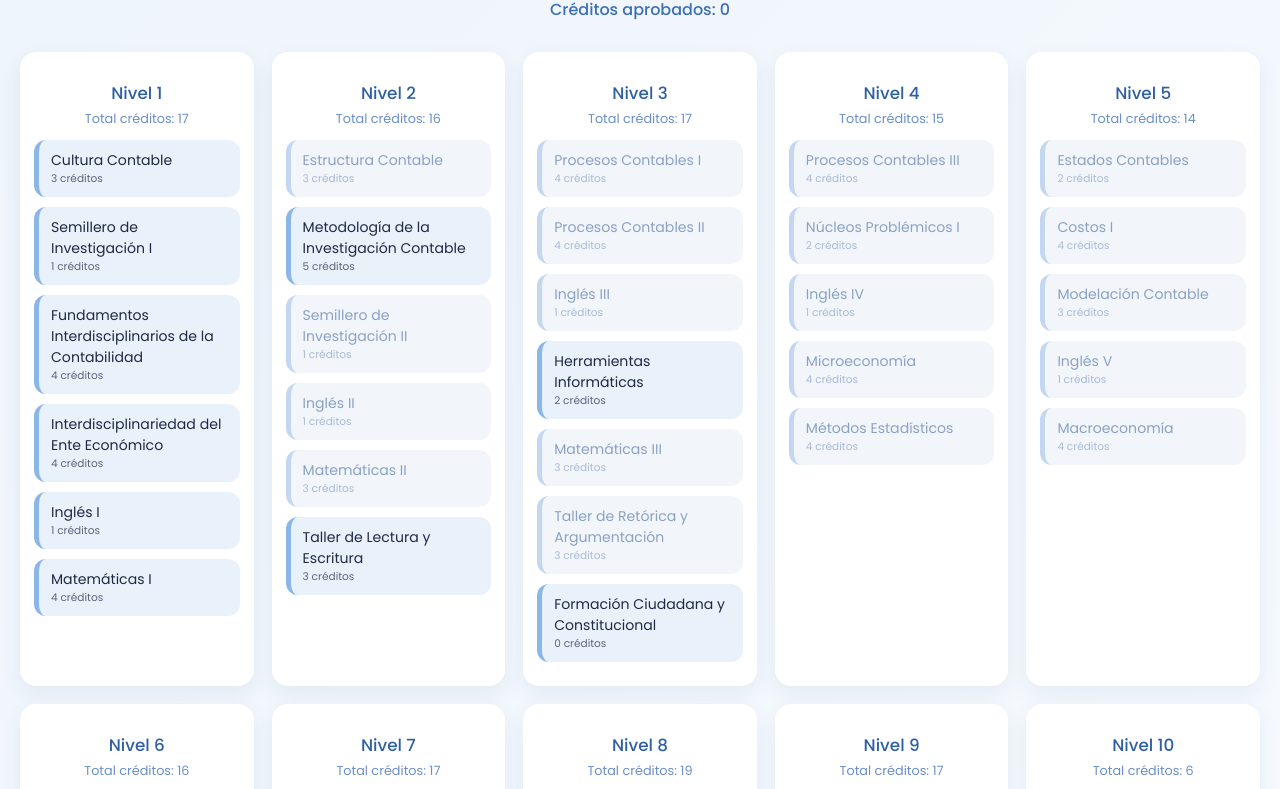
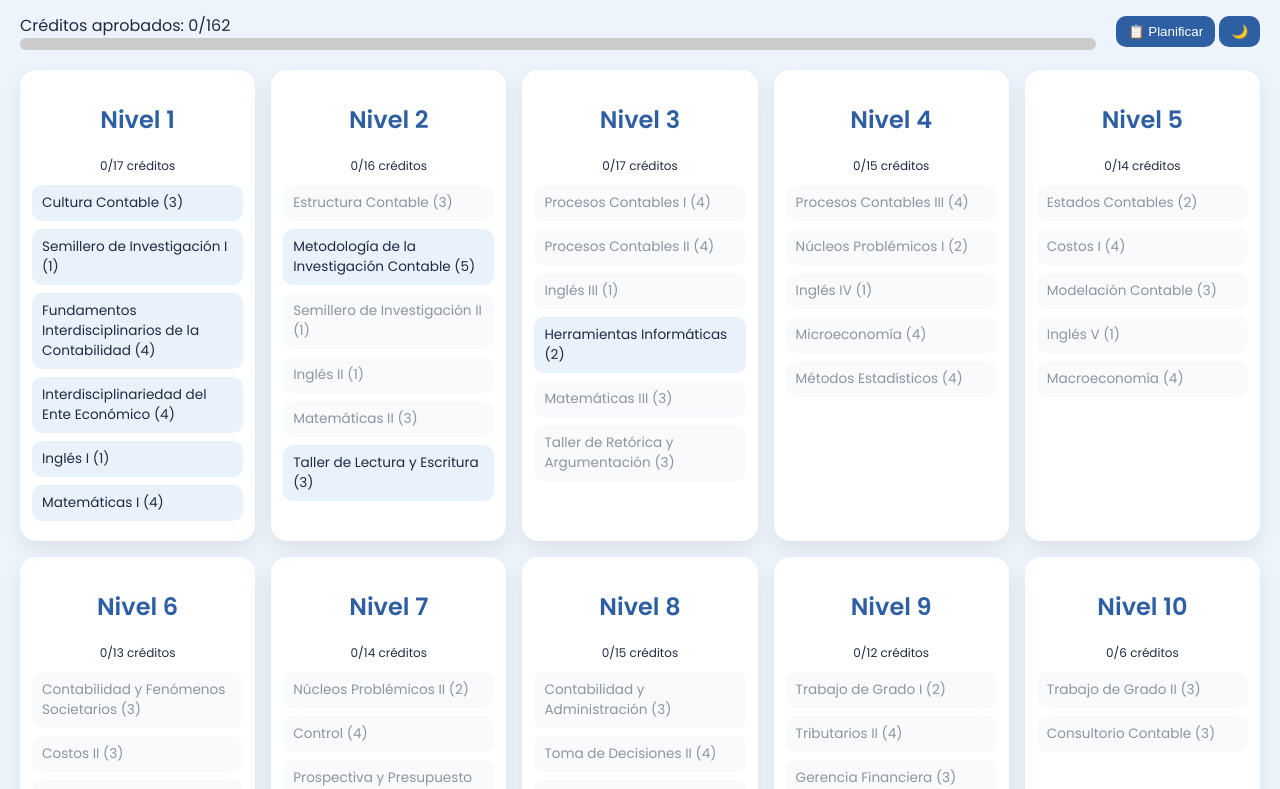
Before and after one commit to yuleidybravo/Malla-Contadur-a-UdeA, a plain HTML site: page index.html in a window 1280 px wide. Shown: the part 98-887 px from the top of the page. Drawn offline with Linux system fonts and the light colour scheme.

Commit message:
Update index5.html

```diff
--- a/index.html
+++ b/index.html
@@ -1,117 +1,105 @@
 <!DOCTYPE html>
 <html lang="es">
 <head>
-  <meta charset="UTF-8" />
+<meta charset="UTF-8">
 <title>Malla Curricular – Contaduría</title>
 
-  <!-- FUENTE BONITA -->
 <link href="https://fonts.googleapis.com/css2?family=Poppins:wght@300;400;500;600&display=swap" rel="stylesheet">
 
 <style>
-    body {
-      font-family: 'Poppins', sans-serif;
-      background: linear-gradient(135deg, #eef4fb, #f7fbff);
-      margin: 0;
-      padding: 20px;
-      color: #1f2a44;
+:root{
+  --bg:#eef4fb;
+  --card:#ffffff;
+  --text:#1f2a44;
+  --primary:#2f5fa3;
+  --light:#e9f1fb;
+  --approved:#cfe2f9;
+  --locked:#f2f6fb;
 }
-
-    h1 {
-      text-align: center;
-      margin-bottom: 6px;
-      font-weight: 600;
-      color: #244a7c;
+body.dark{
+  --bg:#0e1a2b;
+  --card:#16263d;
+  --text:#e4ecf7;
+  --primary:#6ea2e8;
+  --light:#1f3554;
+  --approved:#284d7c;
+  --locked:#1a2c47;
 }
-
-    .credits {
-      text-align: center;
-      margin-bottom: 30px;
-      font-weight: 500;
-      color: #3b6fb6;
+body{
+  margin:0;
+  padding:20px;
+  font-family:'Poppins',sans-serif;
+  background:var(--bg);
+  color:var(--text);
+  transition:.3s;
 }
-
-    /* 5 columnas arriba, 5 abajo */
-    .grid {
-      display: grid;
-      grid-template-columns: repeat(5, 1fr);
-      gap: 18px;
+h1{text-align:center;color:var(--primary)}
+.top{
+  display:flex;
+  justify-content:space-between;
+  align-items:center;
+  gap:20px;
+  margin-bottom:20px;
+  flex-wrap:wrap;
 }
-
-    .column {
-      background: #ffffff;
-      border-radius: 16px;
-      padding: 14px;
-      box-shadow: 0 8px 20px rgba(36, 74, 124, 0.08);
+button{
+  background:var(--primary);
+  color:#fff;
+  border:none;
+  padding:8px 12px;
+  border-radius:10px;
+  cursor:pointer;
 }
-
-    .column h2 {
-      text-align: center;
-      font-size: 1.05em;
-      margin-bottom: 4px;
-      font-weight: 500;
-      color: #2f5fa3;
+.progress-bar{
+  background:#ccc;
+  height:12px;
+  border-radius:10px;
+  overflow:hidden;
 }
-
-    .total-nivel {
-      text-align: center;
-      font-size: 0.8em;
-      color: #6b8fc9;
-      margin-bottom: 12px;
+.progress-fill{
+  height:100%;
+  width:0;
+  background:var(--primary);
+  transition:.4s;
 }
-
-    .course {
-      background: #e9f1fb;
-      margin-bottom: 10px;
-      padding: 10px 12px;
-      border-radius: 12px;
-      cursor: pointer;
-      font-size: 0.88em;
-      position: relative;
-      transition: all 0.25s ease;
-      border-left: 5px solid #8bb6e8;
+.grid{
+  display:grid;
+  grid-template-columns:repeat(5,1fr);
+  gap:16px;
 }
-
-    .course small {
-      display: block;
-      font-size: 0.75em;
-      opacity: 0.7;
+.column{
+  background:var(--card);
+  border-radius:16px;
+  padding:12px;
+  box-shadow:0 8px 20px rgba(0,0,0,.08);
 }
-
-    .course:hover {
-      transform: translateY(-2px);
-      box-shadow: 0 6px 14px rgba(36, 74, 124, 0.12);
+.column h2{text-align:center;color:var(--primary)}
+.level-progress{
+  font-size:.75em;
+  text-align:center;
+  margin-bottom:10px;
 }
-
-    /* Aprobadas */
-    .approved {
-      background: #cfe2f9;
-      border-left-color: #2f5fa3;
-      color: #1e3f6f;
-      text-decoration: line-through;
+.course{
+  background:var(--light);
+  padding:8px 10px;
+  border-radius:10px;
+  margin-bottom:8px;
+  cursor:pointer;
+  transition:.2s;
+  font-size:.85em;
 }
-
-    /* Bloqueadas */
-    .locked {
-      background: #f2f6fb;
-      border-left-color: #c3d7f2;
-      cursor: not-allowed;
-      color: #8aa1c4;
+.course:hover{transform:scale(1.03)}
+.approved{
+  background:var(--approved);
+  text-decoration:line-through;
 }
-
-    .locked:hover::after {
-      content: attr(data-tooltip);
-      position: absolute;
-      left: 50%;
-      bottom: 110%;
-      transform: translateX(-50%);
-      background: #2f5fa3;
-      color: #ffffff;
-      padding: 6px 8px;
-      border-radius: 8px;
-      font-size: 0.72em;
-      white-space: pre-line;
-      box-shadow: 0 4px 12px rgba(0,0,0,0.15);
-      z-index: 10;
+.locked{
+  background:var(--locked);
+  opacity:.5;
+  cursor:not-allowed;
+}
+.plan{
+  outline:2px dashed var(--primary);
 }
 </style>
 </head>
@@ -119,13 +107,37 @@
 <body>
 
 <h1>Malla Curricular – Contaduría</h1>
-<div id="credits" class="credits"></div>
+
+<div class="top">
+  <div style="flex:1">
+    <div id="creditText"></div>
+    <div class="progress-bar">
+      <div id="progressFill" class="progress-fill"></div>
+    </div>
+  </div>
+  <div>
+    <button onclick="togglePlan()">📋 Planificar</button>
+    <button onclick="toggleDark()">🌙</button>
+  </div>
+</div>
+
+<div id="planCredits"></div>
 
 <div id="grid" class="grid"></div>
 
 <script>
-  const data = [
-    { level:'Nivel 1', courses:[
+const TOTAL_CREDITS=162;
+let planning=false;
+
+const approved=new Set(JSON.parse(localStorage.getItem('approvedCourses')||'[]'));
+const planned=new Set();
+
+if(localStorage.getItem('dark')==='1'){
+  document.body.classList.add('dark');
+}
+
+const data=[
+{level:'Nivel 1',courses:[
 {id:'1502010',name:'Cultura Contable',credits:3,req:[]},
 {id:'1502014',name:'Semillero de Investigación I',credits:1,req:[]},
 {id:'1502015',name:'Fundamentos Interdisciplinarios de la Contabilidad',credits:4,req:[]},
@@ -133,7 +145,7 @@
 {id:'1502150',name:'Inglés I',credits:1,req:[]},
 {id:'1504101',name:'Matemáticas I',credits:4,req:[]}
 ]},
-    { level:'Nivel 2', courses:[
+{level:'Nivel 2',courses:[
 {id:'1502021',name:'Estructura Contable',credits:3,req:['1502015']},
 {id:'1502024',name:'Metodología de la Investigación Contable',credits:5,req:[]},
 {id:'1502026',name:'Semillero de Investigación II',credits:1,req:['1502014']},
@@ -141,120 +153,143 @@
 {id:'1504102',name:'Matemáticas II',credits:3,req:['1504101']},
 {id:'1506016',name:'Taller de Lectura y Escritura',credits:3,req:[]}
 ]},
-    { level:'Nivel 3', courses:[
+{level:'Nivel 3',courses:[
 {id:'1502031',name:'Procesos Contables I',credits:4,req:['1502021']},
 {id:'1502033',name:'Procesos Contables II',credits:4,req:['1502021']},
 {id:'1502152',name:'Inglés III',credits:1,req:['1502151']},
 {id:'1502873',name:'Herramientas Informáticas',credits:2,req:[]},
 {id:'1504103',name:'Matemáticas III',credits:3,req:['1504102']},
-      {id:'1506036',name:'Taller de Retórica y Argumentación',credits:3,req:['1506016']},
-      {id:'1506100',name:'Formación Ciudadana y Constitucional',credits:0,req:[]}
+{id:'1506036',name:'Taller de Retórica y Argumentación',credits:3,req:['1506016']}
 ]},
-    { level:'Nivel 4', courses:[
+{level:'Nivel 4',courses:[
 {id:'1502035',name:'Procesos Contables III',credits:4,req:['1502033']},
-      {id:'1502038',name:'Núcleos Problémicos I',credits:2,req:['1502873','1502031','1502033']},
+{id:'1502038',name:'Núcleos Problémicos I',credits:2,req:['1502031','1502033']},
 {id:'1502153',name:'Inglés IV',credits:1,req:['1502152']},
 {id:'1503608',name:'Microeconomía',credits:4,req:['1504103']},
 {id:'1504064',name:'Métodos Estadísticos',credits:4,req:['1504102']}
 ]},
-    { level:'Nivel 5', courses:[
+{level:'Nivel 5',courses:[
 {id:'1502043',name:'Estados Contables',credits:2,req:['1502031','1502035']},
 {id:'1502050',name:'Costos I',credits:4,req:['1502031']},
 {id:'1502055',name:'Modelación Contable',credits:3,req:['1502024']},
 {id:'1502154',name:'Inglés V',credits:1,req:['1502153']},
 {id:'1503609',name:'Macroeconomía',credits:4,req:['1503608']}
 ]},
-    { level:'Nivel 6', courses:[
+{level:'Nivel 6',courses:[
 {id:'1502045',name:'Contabilidad y Fenómenos Societarios',credits:3,req:['1502043']},
 {id:'1502061',name:'Costos II',credits:3,req:['1502050']},
-      {id:'1502073',name:'Teoría Contable',credits:3,req:['1502055','1502010']},
-      {id:'1502075',name:'Gestión y Contabilidad Pública',credits:3,req:['1503609','1502043']},
-      {id:'1502155',name:'Inglés VI',credits:1,req:['1502154']},
-      {id:'1503070',name:'Política Monetaria y Fiscal',credits:3,req:['1503609']}
+{id:'1502073',name:'Teoría Contable',credits:3,req:['1502055']},
+{id:'1502075',name:'Gestión y Contabilidad Pública',credits:3,req:['1503609']},
+{id:'1502155',name:'Inglés VI',credits:1,req:['1502154']}
 ]},
-    { level:'Nivel 7', courses:[
-      {id:'1502048',name:'Núcleos Problémicos II',credits:2,req:['1502061','1502045']},
+{level:'Nivel 7',courses:[
+{id:'1502048',name:'Núcleos Problémicos II',credits:2,req:['1502061']},
 {id:'1502089',name:'Control',credits:4,req:['1502045']},
 {id:'1502171',name:'Prospectiva y Presupuesto',credits:4,req:['1502061']},
-      {id:'1502178',name:'Toma de Decisiones I',credits:4,req:['1502061','1504064']},
-      {id:'1503074',name:'Economía Colombiana',credits:3,req:['1503070']}
+{id:'1502178',name:'Toma de Decisiones I',credits:4,req:['1502061','1504064']}
 ]},
-    { level:'Nivel 8', courses:[
-      {id:'1502056',name:'Contabilidad y Administración',credits:3,req:['1502016','1502178']},
+{level:'Nivel 8',courses:[
+{id:'1502056',name:'Contabilidad y Administración',credits:3,req:['1502178']},
 {id:'1502079',name:'Toma de Decisiones II',credits:4,req:['1502171']},
-      {id:'1502088',name:'Obligaciones y Procedimientos Tributarios I',credits:4,req:['1503074','1502045']},
-      {id:'1502091',name:'Procesos de Control',credits:4,req:['1502089']},
-      {id:'1502180',name:'Análisis Contable',credits:4,req:['1502043','1502171']}
+{id:'1502088',name:'Tributarios I',credits:4,req:['1502045']},
+{id:'1502091',name:'Procesos de Control',credits:4,req:['1502089']}
 ]},
-    { level:'Nivel 9', courses:[
+{level:'Nivel 9',courses:[
 {id:'1502020',name:'Trabajo de Grado I',credits:2,req:['1502024'],minCredits:120},
-      {id:'1502049',name:'Núcleos Problémicos III',credits:2,req:['1502079']},
-      {id:'1502190',name:'Obligaciones y Procedimientos Tributarios II',credits:4,req:['1502088']},
-      {id:'1502192',name:'Gerencia Financiera',credits:3,req:['1502180','1502079']},
-      {id:'1502193',name:'Informes de Control',credits:3,req:['1502091']},
+{id:'1502190',name:'Tributarios II',credits:4,req:['1502088']},
+{id:'1502192',name:'Gerencia Financiera',credits:3,req:['1502079']},
 {id:'1502099',name:'Seminario Electivo',credits:3,req:[],minCredits:120}
 ]},
-    { level:'Nivel 10', courses:[
+{level:'Nivel 10',courses:[
 {id:'1502030',name:'Trabajo de Grado II',credits:3,req:['1502020']},
 {id:'1502195',name:'Consultorio Contable',credits:3,req:[],minCredits:138}
 ]}
 ];
 
-  const approved = new Set(JSON.parse(localStorage.getItem('approvedCourses') || '[]'));
-  const grid = document.getElementById('grid');
-  const creditsDiv = document.getElementById('credits');
-
 function totalCredits(){
-    let sum=0;
-    data.forEach(n=>n.courses.forEach(c=>{
-      if(approved.has(c.id)) sum+=c.credits;
-    }));
-    return sum;
+  let s=0;
+  data.forEach(l=>l.courses.forEach(c=>approved.has(c.id)&&(s+=c.credits)));
+  return s;
 }
 
 function canUnlock(c){
-    const reqOk = c.req.every(r=>approved.has(r));
-    const creditOk = !c.minCredits || totalCredits()>=c.minCredits;
-    return reqOk && creditOk;
+  return c.req.every(r=>approved.has(r)) &&
+        (!c.minCredits || totalCredits()>=c.minCredits);
+}
+
+function removeDependents(id){
+  data.forEach(l=>{
+    l.courses.forEach(c=>{
+      if(c.req.includes(id)&&approved.has(c.id)){
+        approved.delete(c.id);
+        removeDependents(c.id);
+      }
+    });
+  });
 }
 
 function render(){
+  const grid=document.getElementById('grid');
   grid.innerHTML='';
-    creditsDiv.textContent=`Créditos aprobados: ${totalCredits()}`;
+  const credits=totalCredits();
 
-    data.forEach(n=>{
-      const totalNivel=n.courses.reduce((a,c)=>a+c.credits,0);
+  document.getElementById('creditText').textContent=
+    `Créditos aprobados: ${credits}/${TOTAL_CREDITS}`;
+  document.getElementById('progressFill').style.width=
+    `${(credits/TOTAL_CREDITS)*100}%`;
+
+  let planSum=0;
+  planned.forEach(id=>{
+    data.forEach(l=>l.courses.forEach(c=>c.id===id&&(planSum+=c.credits)));
+  });
+  document.getElementById('planCredits').textContent=
+    planning?`📋 Créditos planeados: ${planSum}`:'';
+
+  data.forEach(l=>{
+    let a=0,t=0;
+    l.courses.forEach(c=>{
+      t+=c.credits;
+      approved.has(c.id)&&(a+=c.credits);
+    });
     const col=document.createElement('div');
     col.className='column';
-      col.innerHTML=`<h2>${n.level}</h2><div class="total-nivel">Total créditos: ${totalNivel}</div>`;
+    col.innerHTML=`<h2>${l.level}</h2>
+      <div class="level-progress">${a}/${t} créditos</div>`;
 
-      n.courses.forEach(c=>{
-        const div=document.createElement('div');
-        div.className='course';
-        div.innerHTML=`${c.name}<small>${c.credits} créditos</small>`;
+    l.courses.forEach(c=>{
+      const d=document.createElement('div');
+      d.className='course';
+      d.textContent=`${c.name} (${c.credits})`;
+      if(!canUnlock(c))d.classList.add('locked');
+      if(approved.has(c.id))d.classList.add('approved');
+      if(planned.has(c.id))d.classList.add('plan');
 
-        const unlocked=canUnlock(c);
-        if(!unlocked){
-          div.classList.add('locked');
-          let t=[];
-          if(c.req.length) t.push('Prereq: '+c.req.filter(r=>!approved.has(r)).join(', '));
-          if(c.minCredits && totalCredits()<c.minCredits) t.push('Requiere '+c.minCredits+' créditos');
-          div.dataset.tooltip=t.join('\\n');
-        } else if(approved.has(c.id)){
-          div.classList.add('approved');
+      d.onclick=()=>{
+        if(!canUnlock(c))return;
+        if(planning){
+          planned.has(c.id)?planned.delete(c.id):planned.add(c.id);
+        }else{
+          if(approved.has(c.id)){
+            approved.delete(c.id);
+            removeDependents(c.id);
+          }else{
+            approved.add(c.id);
           }
-
-        div.onclick=()=>{
-          if(!unlocked) return;
-          approved.has(c.id)?approved.delete(c.id):approved.add(c.id);
           localStorage.setItem('approvedCourses',JSON.stringify([...approved]));
+        }
         render();
       };
-
-        col.appendChild(div);
+      col.appendChild(d);
     });
     grid.appendChild(col);
   });
+}
+
+function togglePlan(){planning=!planning;planned.clear();render();}
+function toggleDark(){
+  document.body.classList.toggle('dark');
+  localStorage.setItem('dark',
+    document.body.classList.contains('dark')?'1':'0');
 }
 
 render();
```
Lines whose indentation alone changed are shown as unchanged.
